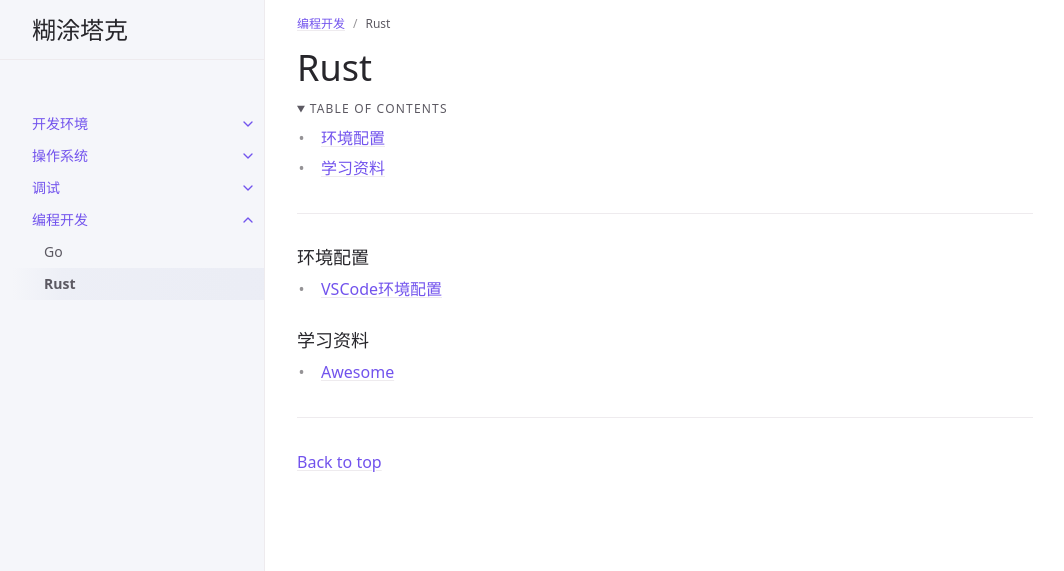
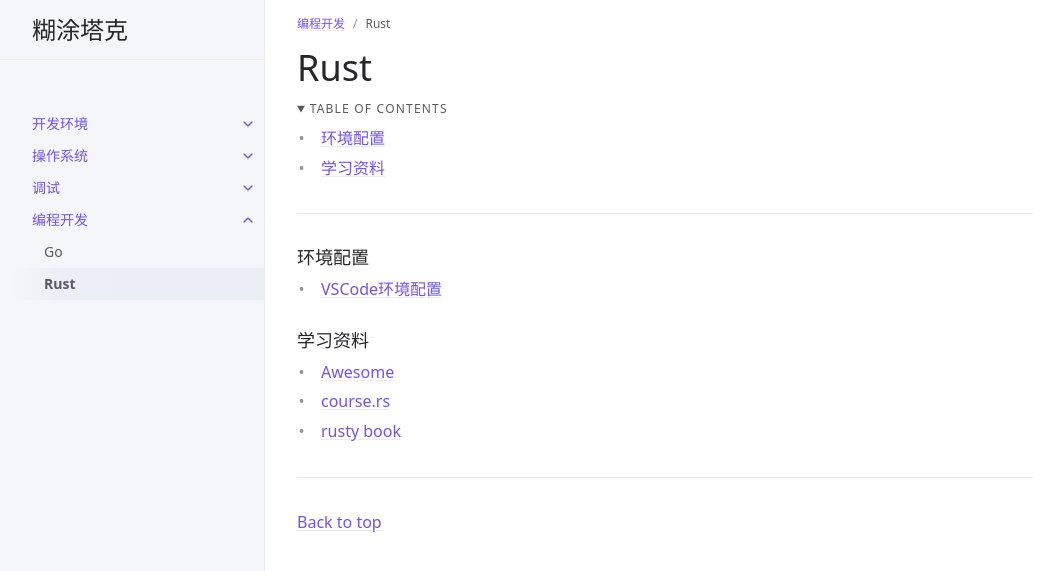
Before and after one commit to ZehnMilliarden/blog, a Jekyll site: the page built from _cs/prog/rust/rust.md, in a window 1280 px wide. Shown: the top 571 px of the page, without its empty margins (107-1171 px from the left). Built offline with Jekyll 4.4.1, drawn with Linux system fonts in a browser that asks for light colours.

Commit message:
【rust.md】新增学习资料项

```diff
--- a/_cs/prog/rust/rust.md
+++ b/_cs/prog/rust/rust.md
@@ -28,3 +28,5 @@ guid: 83c46c7d-8fa0-4360-9b5f-88cd9089dd57
 
 ### 学习资料
 - [Awesome](https://github.com/rust-unofficial/awesome-rust#readme){:target="_blank"}
+- [course.rs](https://course.rs/){:target="_blank"}
+- [rusty book](https://rusty.course.rs/){:target="_blank"}
```
